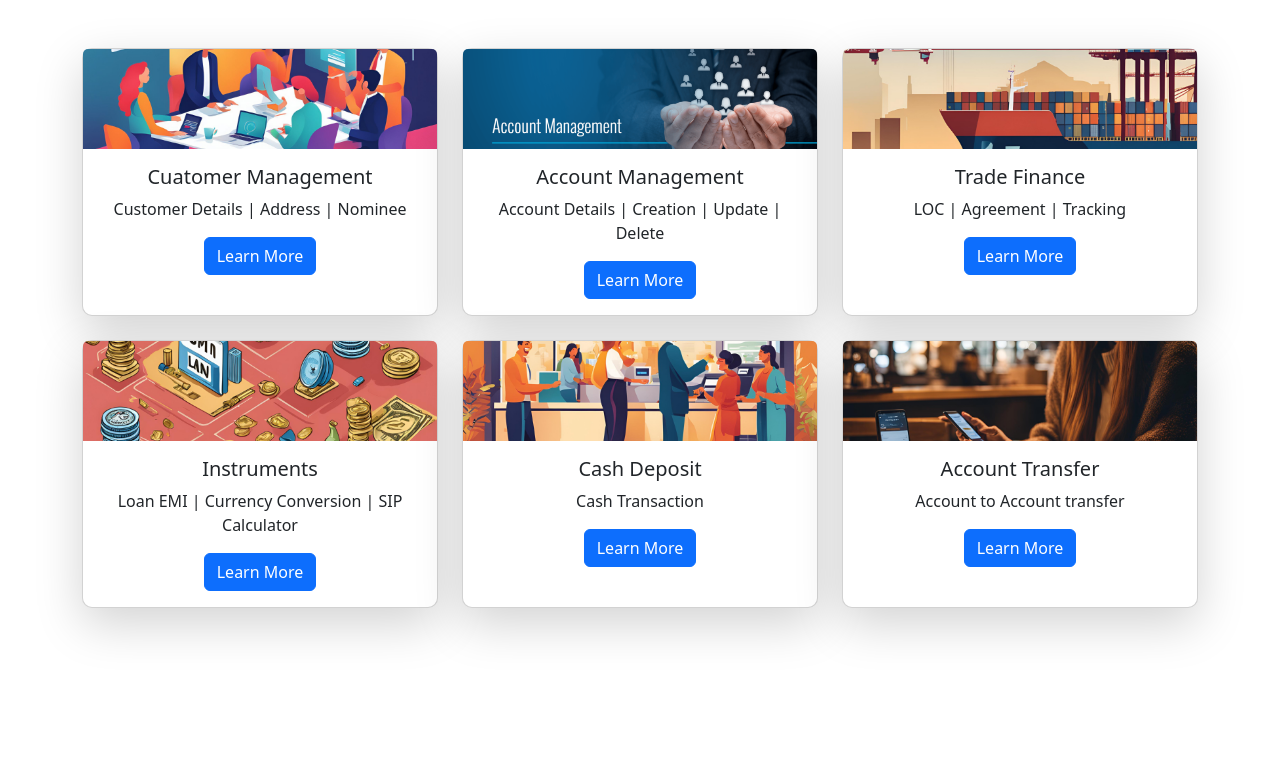
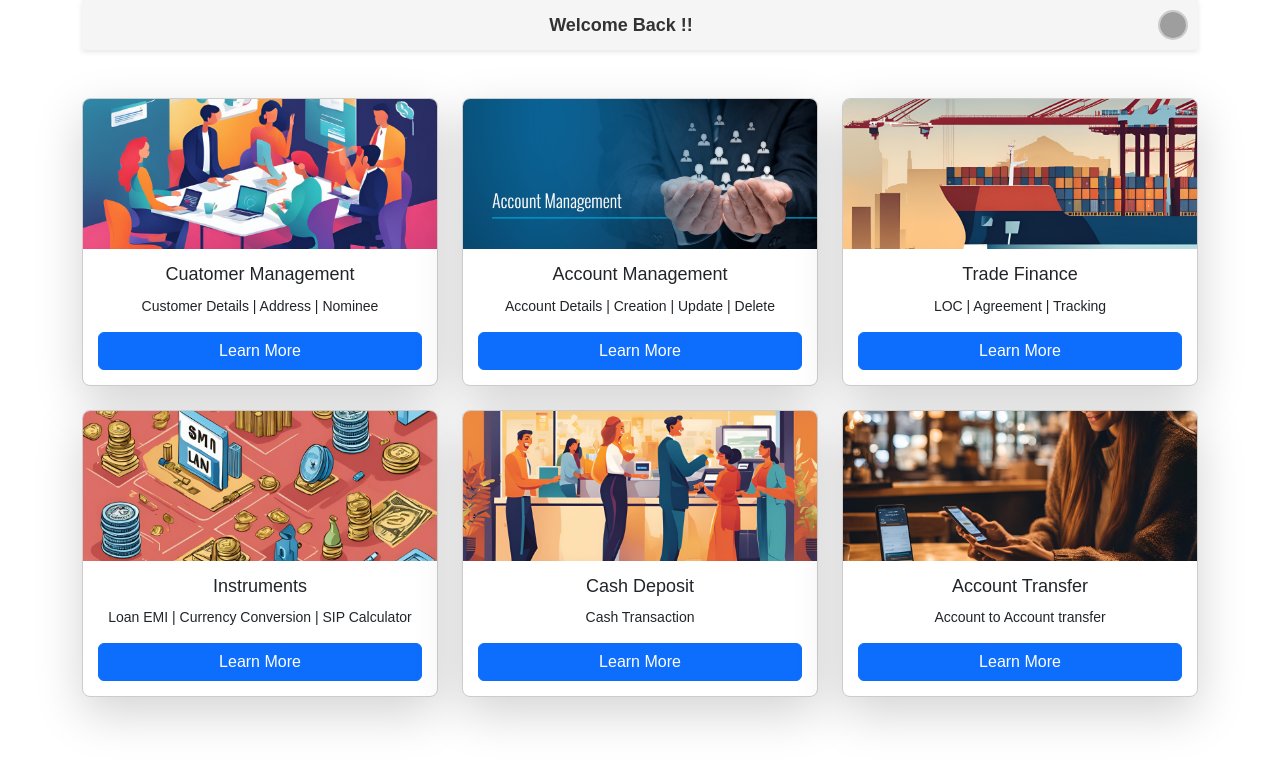
Before and after one commit to aashutosh-repo/BankingInterface, an Angular app: page /main in a window 1280 px wide. Shown: the top 764 px of the page. Built offline with nearby package versions, Linux system fonts and the light colour scheme; grey boxes are pictures that could not be loaded.

Commit message:
user details added on Homepage

```diff
--- a/src/app/pages/login/login.component.ts
+++ b/src/app/pages/login/login.component.ts
@@ -1,6 +1,6 @@
 import { Component, inject } from '@angular/core';
 import { LoginServicesService } from '../../services/login-services.service';
-import { IUserDTO } from '../../model/interfaces/UserDetails.model';
+import { IUserDTO, UserRequest } from '../../model/interfaces/UserDetails.model';
 import { CommonModule } from '@angular/common';
 import { FormsModule } from '@angular/forms';
 import { Router } from '@angular/router';
@@ -17,19 +17,16 @@ export class LoginComponent {
   loginservice = inject(LoginServicesService);
   route = inject(Router);
 
-  user: IUserDTO ={
+  user: UserRequest ={
     username: '',
-    password: '',
+    password: ''
   }
 
   verifyUser(){
-    console.log(this.user)
     this.loginservice.login(this.user).subscribe({
       next: (response) => {
-        if(response.password === this.user.password && response.username === this.user.username){
+          sessionStorage.setItem('userDetails', JSON.stringify(response));
           this.route.navigate(["/main"]);
-        }
-        console.log(response);
       }
     });
   }
--- a/src/app/pages/tiles/tiles.component.css
+++ b/src/app/pages/tiles/tiles.component.css
@@ -1,21 +1,88 @@
-body {
-    background: linear-gradient(to right, #2193b0, #6dd5ed);
-    height: 100vh;
-    display: flex;
-    justify-content: center;
-    align-items: center;
+/* Style for the container */
+.container {
+  font-family: Arial, sans-serif;
+  position: relative; /* This ensures child elements are positioned correctly */
 }
 
-  .card {
-    border-radius: 10px;
-    transition: transform 0.3s ease-in-out;
+/* Navbar style with username and icon */
+.navbar {
+  display: flex;
+  justify-content: flex-end;
+  padding: 10px;
+  background-color: #f5f5f5;
+  box-shadow: 0 2px 5px rgba(0, 0, 0, 0.1);
 }
 
-  .card:hover {
-    transform: scale(1.05);
+.username-container {
+  display: flex;
+  align-items: center;
+  cursor: pointer;
+}
+
+.username {
+  margin-right: 8px;
+  font-size: 16px;
+  font-weight: bold;
+  color: #333;
+}
+
+.user-icon {
+  width: 30px;
+  height: 30px;
+  border-radius: 50%;
+  object-fit: cover;
+  border: 2px solid #ccc;
+}
+
+/* User Details Dropdown */
+.user-details-dropdown {
+  position: absolute;
+  top: 50px;  /* Adjust according to where you want the dropdown */
+  right: 10px;
+  background-color: white;
+  padding: 15px;
+  border: 1px solid #ccc;
+  border-radius: 5px;
+  box-shadow: 0 2px 10px rgba(0, 0, 0, 0.1);
+  width: 250px;
+  z-index: 10; /* This ensures the dropdown appears above other content */
+}
+
+/* Card Styling */
+.card {
+  border: 1px solid #ccc;
+  border-radius: 8px;
+  overflow: hidden;
 }
 
 .card-img-top {
-    height: 100px;
+  width: 100%;
+  height: 150px;
   object-fit: cover;
 }
+
+.card-body {
+  padding: 15px;
+}
+
+.card-title {
+  font-size: 18px;
+  margin-bottom: 10px;
+}
+
+.card-text {
+  font-size: 14px;
+  margin-bottom: 15px;
+}
+
+.card .btn {
+  width: 100%;
+}
+
+.welcome-message {
+  flex: 1; /* This will take up all available space in the middle */
+  text-align: center;
+  font-size: 18px;
+  font-weight: bold;
+  color: #333;
+}
--- a/src/app/pages/tiles/tiles.component.html
+++ b/src/app/pages/tiles/tiles.component.html
@@ -1,3 +1,23 @@
+<div class="container">
+  <!-- Navbar with Username and Icon -->
+  <div class="navbar">
+    <div class="welcome-message">
+      <span>Welcome Back !! {{ userDetails?.firstName | uppercase }} {{ userDetails?.lastName | uppercase }}</span>
+    </div>
+    <div class="username-container" (click)="toggleUserDetails()">
+      <span class="username"> {{ userDetails?.userName | uppercase }}</span>
+      <img class="user-icon" src="usericon/user.png" alt="User Icon" />
+    </div>
+  </div>
+
+  <div *ngIf="showUserDetails" class="user-details-dropdown">
+    <p><strong>Username:</strong> {{ userDetails?.userName }}</p>
+    <p><strong>Name:</strong> {{ userDetails?.firstName }} {{ userDetails?.lastName }}</p>
+    <p><strong>Last Login:</strong> {{ userDetails?.lastLogin | date: 'short' }}</p>
+  </div>
+</div>
+
+<!-- Cards Section -->
 <div class="container mt-5">
   <div class="row justify-content-center">
     <div class="col-md-4 col-sm-6 mb-4" *ngFor="let card of cards">
--- a/src/app/pages/tiles/tiles.component.ts
+++ b/src/app/pages/tiles/tiles.component.ts
@@ -1,6 +1,8 @@
-import { CommonModule } from '@angular/common';
-import { Component } from '@angular/core';
+import { CommonModule, isPlatformBrowser } from '@angular/common';
+import { Component, Inject, OnInit, PLATFORM_ID } from '@angular/core';
 import { FormsModule } from '@angular/forms';
+import { IUserDTO } from '../../model/interfaces/UserDetails.model';
+
 
 @Component({
   selector: 'app-tiles',
@@ -9,7 +11,19 @@ import { FormsModule } from '@angular/forms';
   templateUrl: './tiles.component.html',
   styleUrl: './tiles.component.css'
 })
-export class TilesComponent {
+export class TilesComponent implements OnInit{
+
+  constructor(@Inject(PLATFORM_ID) private platformId: Object) {}
+
+  showUserDetails: boolean = false; // To toggle user details visibility
+  userDetails: IUserDTO | null = null;
+  userDTO : IUserDTO ={
+    userName: '',
+    firstName: '',
+    lastName: '',
+    email: '',
+    lastLogin: ''
+  };
   imageUrl = 'https://blogger.googleusercontent.com/img/b/R29vZ2xl/AVvXsEh3-UtWQRqzG5s1R4IFN0QXck5hXvNqsGebllIAqXNeXRFVpx6OESz1fsV7a26OBJv64k0_2tjkTLOZTpTIbHM8HJyJTwoFkeFHHEaE7Kk8b3HySLsDntiKQGaby38ljp5Sicp0molZJtIpQ41vrbZw9kHu7Doq2tU2I0Umk42RjJO0jc9uH35ULBXzsRWT/s320/BankLogo.jpg'
   cards = [
     { title: 'Cuatomer Management', description: 'Customer Details | Address | Nominee ', image: 'customer Management.png', link: '/homepage' },
@@ -18,4 +32,36 @@ export class TilesComponent {
     { title: 'Instruments', description: 'Loan EMI | Currency Conversion | SIP Calculator ', image: 'bankingInstruments.png', link: '#' },
     { title: 'Cash Deposit', description: 'Cash Transaction', image: 'cash-Deposite.png', link: '#' },
     { title: 'Account Transfer ', description: 'Account to Account transfer ', image: 'a2aMoneytransfer.png', link: '#' }  ];
-}
+
+    showuserDetail() {
+      if (isPlatformBrowser(this.platformId)) {
+        const myUser = sessionStorage.getItem('userDetails');
+        if (myUser) {
+          this.userDetails = JSON.parse(myUser) as IUserDTO;
+          if (Array.isArray(this.userDetails?.lastLogin)) {
+            this.userDetails.lastLogin = new Date(
+              this.userDetails.lastLogin[0],  // Year
+              this.userDetails.lastLogin[1] - 1, // Month (convert 1-based to 0-based)
+              this.userDetails.lastLogin[2],  // Day
+              this.userDetails.lastLogin[3],  // Hours
+              this.userDetails.lastLogin[4],  // Minutes
+              this.userDetails.lastLogin[5],  // Seconds
+              this.userDetails.lastLogin[6] / 1e6 // Convert nanoseconds to milliseconds
+            );
+          }
+          console.log(this.userDetails); // For debugging
+        } else {
+          console.log('No user details found.');
+        }
+      }
+    }
+
+    // Toggle visibility of user details
+    toggleUserDetails() {
+      this.showUserDetails = !this.showUserDetails;
+    }
+
+    ngOnInit(): void {
+      this.showuserDetail(); // Fetch user details when the component initializes
+    }
+  }
--- a/src/app/services/login-services.service.ts
+++ b/src/app/services/login-services.service.ts
@@ -1,7 +1,7 @@
 import { HttpClient, HttpHeaders } from '@angular/common/http';
 import { Injectable } from '@angular/core';
 import { catchError, Observable } from 'rxjs';
-import { IUserDTO } from '../model/interfaces/UserDetails.model';
+import { IUserDTO, UserRequest } from '../model/interfaces/UserDetails.model';
 
 @Injectable({
   providedIn: 'root'
@@ -11,7 +11,7 @@ export class LoginServicesService {
 
   constructor(private http : HttpClient) { }
 
-  login(userdto: IUserDTO): Observable<IUserDTO>{
+  login(userdto: UserRequest): Observable<IUserDTO>{
     const headers = new HttpHeaders().set('Content-Type', 'application/json');
     return this.http.post<IUserDTO>(this.ApiUrl,userdto,{headers})
     .pipe(
```
Also changed, not shown: src/app/model/interfaces/UserDetails.model.ts (+9 -9 lines). Lines whose indentation alone changed are shown as unchanged.
